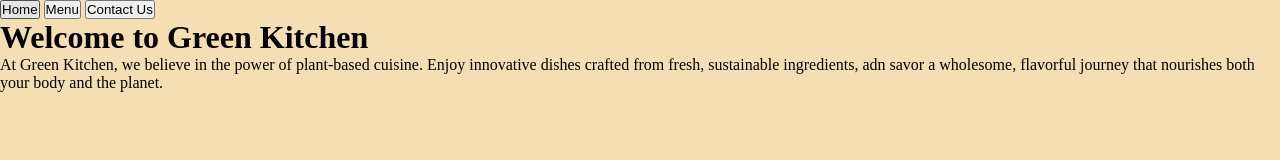
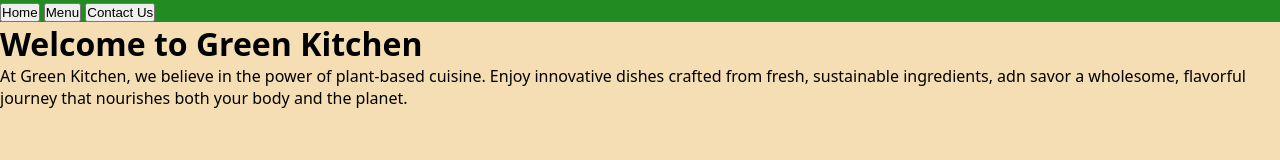
Before and after one commit to pilot2coding/restaurant-project, a website built with webpack: page src/template.html in a window 1280 px wide. Built offline with nearby package versions, Linux system fonts and the light colour scheme.

Commit message:
Minor CSS additions

```diff
--- a/src/styles.css
+++ b/src/styles.css
@@ -5,4 +5,14 @@
 
 body{
     background-color: wheat;
+    font-family: system-ui, -apple-system, BlinkMacSystemFont, 'Segoe UI', Roboto, Oxygen, Ubuntu, Cantarell, 'Open Sans', 'Helvetica Neue', sans-serif;
 }
+
+header{
+
+    background-color: rgb(34, 139, 34);
+    flex: grid;
+    grid-template-columns: auto(3, 1fr);
+    align-items: center;
+
+}
```
